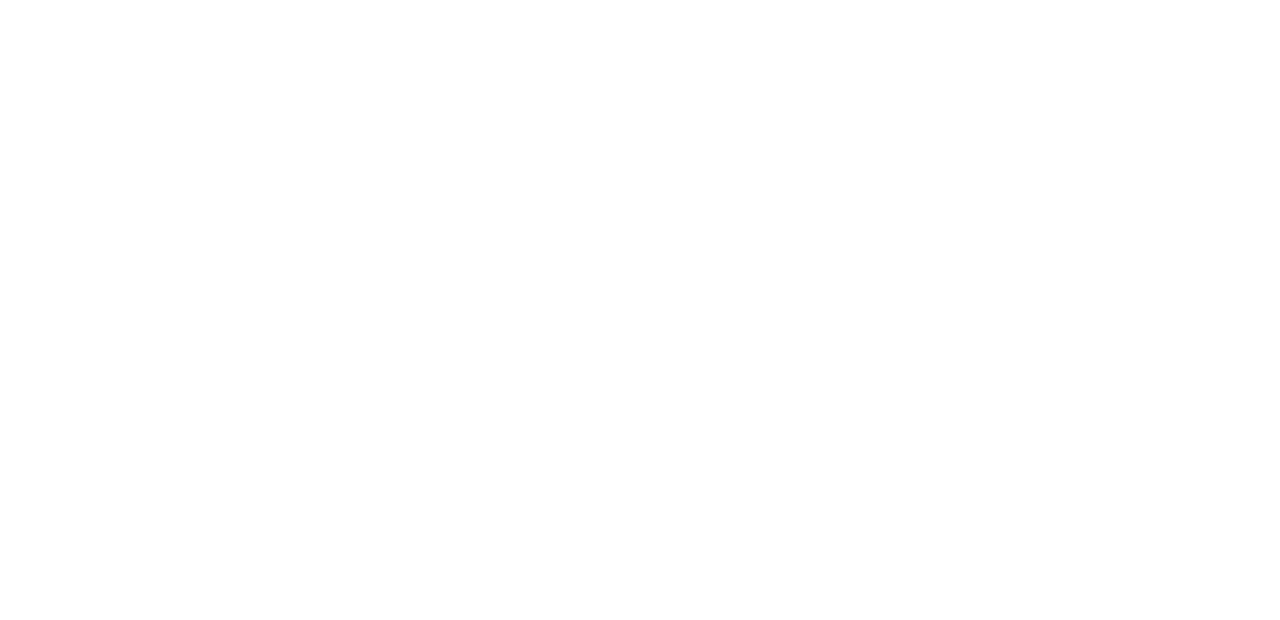
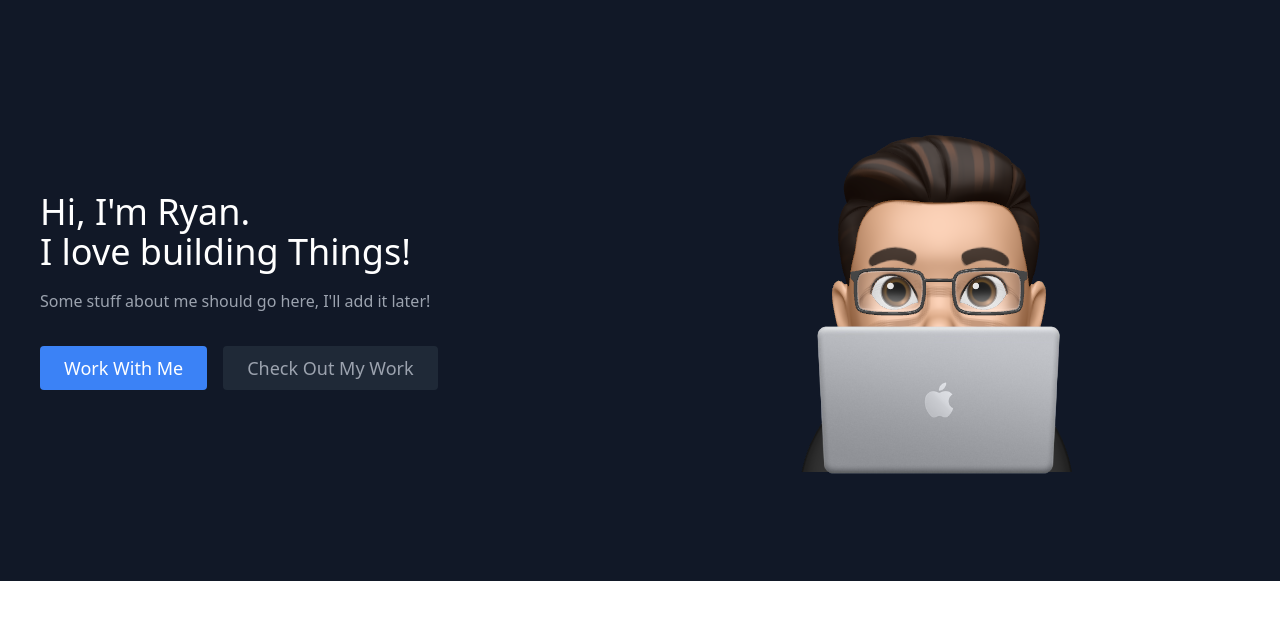
Before and after one commit to webdev2080/portfolio, a React (Create React App) app: page / in a window 1280 px wide. Shown: the top 620 px of the page. Built offline with nearby package versions, Linux system fonts and the light colour scheme.

Commit message:
Built About.js section

```diff
--- a/src/components/About.js
+++ b/src/components/About.js
@@ -1,5 +1,33 @@
 // src/components/About.js
 
+import React from "react";
+import avatar from "../imgs/avatar.png"
+
 export default function About(){
-
+    return (
+        <section id="about">
+            <div className="container mx-auto flex px-10 py-20 md:flex-row flex-col items-center">
+                <div className="lg:flex-grow md:w-1/2 lg:pr-24 md:pr-16 flex flex-col md:items-start md:text-left mb-16 md:mb-0 items-center text-center">
+                    <h1 className="title-font sm:text-4xl text-3xl mb-4 font-medium text-white">
+                        Hi, I'm Ryan.
+                        <br className="hidden lg:inline-block"/>I love building Things!
+                    </h1>
+                    <p className="mb-8 leading-relaxed">
+                        Some stuff about me should go here, I'll add it later!
+                    </p>
+                    <div className="flex justify-center">
+                        <a href="#contact" className="inline-flex text-white bg-blue-500 border-0 py-2 px-6 focus:outline-none hover:bg-blue-600 rounded text-lg">
+                            Work With Me
+                        </a>
+                        <a href="#projects" className="ml-4 inline-flex text-gray-400 bg-gray-800 border-0 py-2 px-6 focus:outline-none hover:bg-gray-700 hover:text-white rounded text-lg">
+                            Check Out My Work
+                        </a>
+                    </div>
+                </div>
+                <div className="lg:max-w-lg lg:w-full md:w-1/2 w-5/6">
+                    <img className="" alt="Maybe A Pic of Me?" src={avatar}/>
+                </div>
+            </div>
+        </section>
+    )
 }
```
Also changed, not shown: src/imgs/avatar.png (added).
